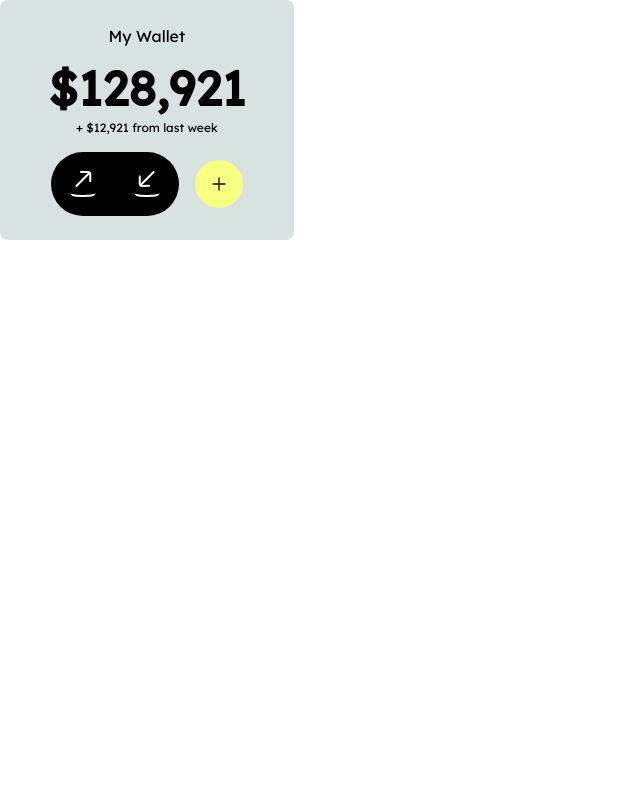
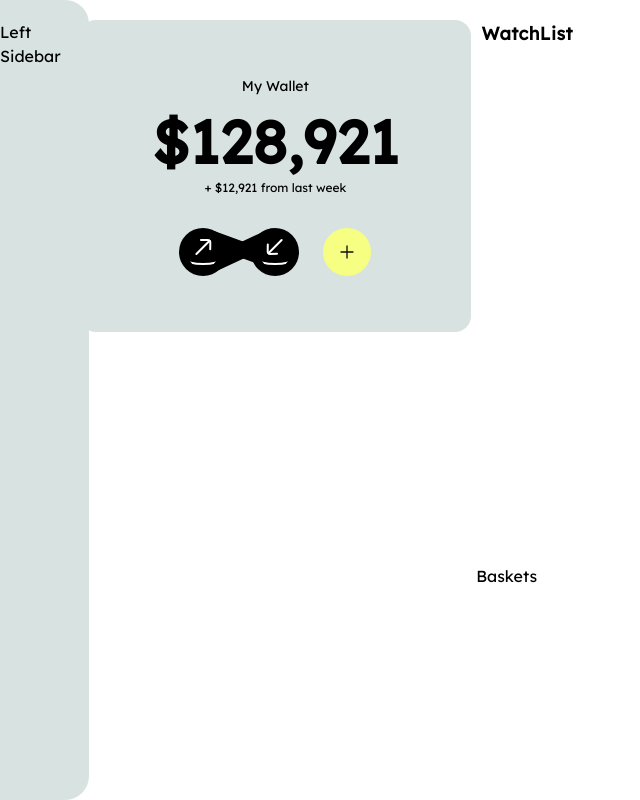
Before and after one commit to douchebank/dbank, a React (Create React App) app: page /dashboard in a window 1280 px wide. Shown: the whole page, without its empty margins (0-640 px from the left). Built offline with nearby package versions, Linux system fonts and the light colour scheme.

Commit message:
basic layout added for the dashboard

```diff
--- /dev/null
+++ b/src/components/Baskets.tsx
@@ -0,0 +1,11 @@
+import React from 'react'
+
+const Baskets = () => {
+  return (
+    <div className='flex justify-center items-center h-full'>
+        <h1>Baskets</h1>
+    </div>
+  )
+}
+
+export default Baskets
--- a/src/components/MyWallet.tsx
+++ b/src/components/MyWallet.tsx
@@ -4,19 +4,33 @@ import send from "../assets/send.svg";
 
 const MyWallet = () => {
   return (
-    <div className="bg-grey w-fit rounded-lg p-6 text-center">
-    <p>My Wallet</p>
-    <p className="text-5xl font-bold px-6 mt-4">$128,921</p>
-    <p className="text-xs mt-2">+ $12,921 from last week</p>
-    <div className="mt-4 flex gap-4 items-center justify-center">
-      <div className=" p-2 flex gap-4  w-fit rounded-full bg-black ">
-        <img src={send} className="h-12 p-2 bg-black rounded-full" alt="plus" />
-        <img src={receive} className="h-12 p-2 bg-black rounded-full" alt="plus" />
+    <div className="bg-grey w-fit rounded-2xl px-12 py-14 text-center">
+      <p className="text-sm">My Wallet</p>
+      <p className="text-6xl font-bold px-6 mt-4">$128,921</p>
+      <p className="text-xs mt-2">+ $12,921 from last week</p>
+      <div className="mt-8 flex gap-6 items-center justify-center">
+        <div className=" relative flex gap-6  w-fit  rounded-full ">
+          <span className=" absolute w-20 h-4 rounded-xl -rotate-[25deg] bg-black top-[14px]   left-1/2 translate-x-[-45%] "></span>
+          <span className=" absolute w-20 h-4 rounded-xl -rotate-[340deg] bg-black top-[14px]   left-1/2 translate-x-[-45%] "></span>
+          <img
+            src={send}
+            className="h-12 p-2 bg-black rounded-full z-10"
+            alt="plus"
+          />
+          <img
+            src={receive}
+            className="h-12 p-2 bg-black rounded-full z-10"
+            alt="plus"
+          />
+        </div>
+        <img
+          src={plus}
+          className="h-12 p-4 bg-yellow rounded-full"
+          alt="plus"
+        />
       </div>
-      <img src={plus} className="h-12 p-4 bg-yellow rounded-full" alt="plus" />
     </div>
-  </div>
-  )
-}
+  );
+};
 
-export default MyWallet
+export default MyWallet;
--- /dev/null
+++ b/src/components/WatchList.tsx
@@ -0,0 +1,12 @@
+import React from 'react'
+
+const WatchList = () => {
+  return (
+    <div>
+        <p className='font-bold tracking-wide text-lg'>WatchList</p>
+
+    </div>
+  )
+}
+
+export default WatchList
--- a/src/pages/Dashboard/index.tsx
+++ b/src/pages/Dashboard/index.tsx
@@ -1,12 +1,35 @@
+import Baskets from "../../components/Baskets";
 import MyWallet from "../../components/MyWallet";
-
+import WatchList from "../../components/WatchList";
 
 const Dashboard = () => {
   return (
-  <div>
-    <MyWallet/>
-  </div>
-  )
+    <div className="flex w-full min-h-screen ">
+      {/* Left Sidebar  */}
+      <div className="   flex justify-center items-start bg-grey rounded-r-3xl py-2 pt-5">
+        Left Sidebar
+      </div>
+
+      {/* Middle Part  */}
+      <div className="w-[70%] flex flex-col px-8 pt-5 gap-5">
+        {/* upperSection  */}
+        <div className="flex gap-5 justify-between ">
+          <div className="w-2/5 flex justify-center justify-self-center ">
+            <MyWallet />
+          </div>
+          <div className="w-3/5 px-8  ">
+            <WatchList />
+          </div>
+        </div>
+        {/* lowerSection */}
+        <div className="h-full">
+          <Baskets />
+        </div>
+      </div>
+      {/* Right Tab  */}
+      <div className="w-[30%]"></div>
+    </div>
+  );
 };
 
 export default Dashboard;
```
